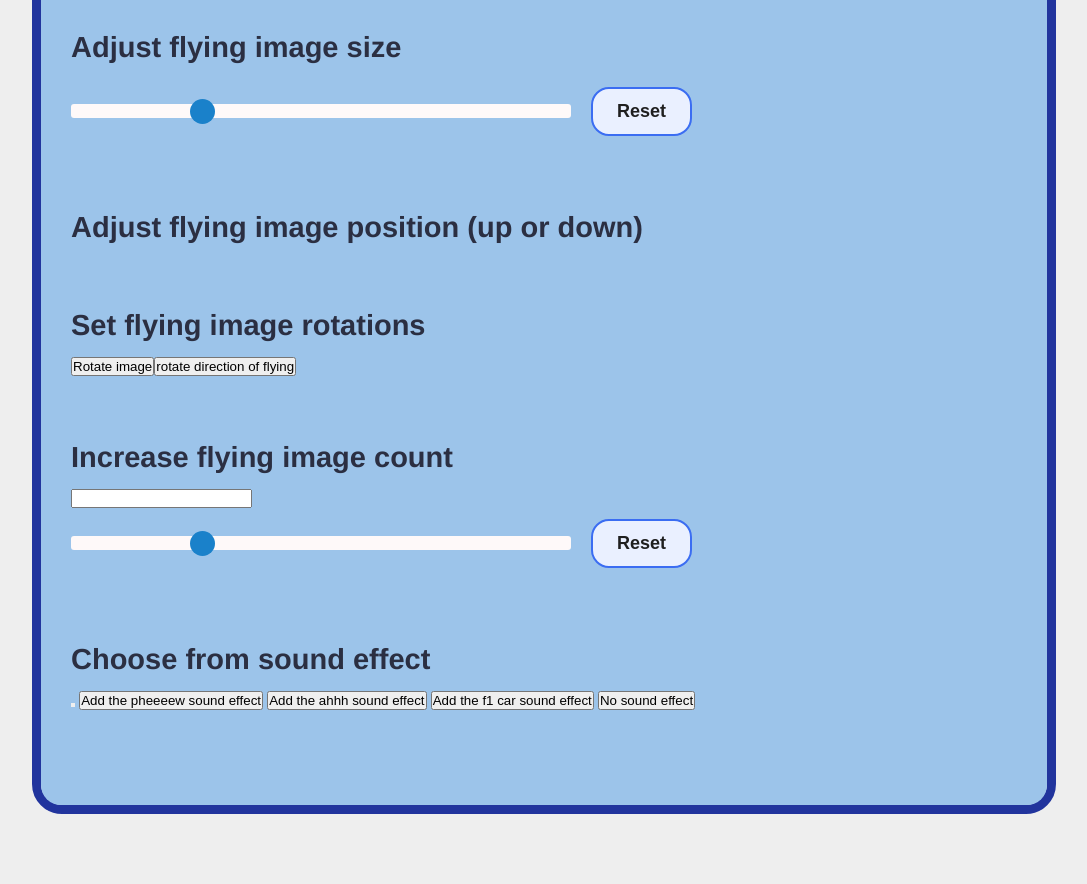
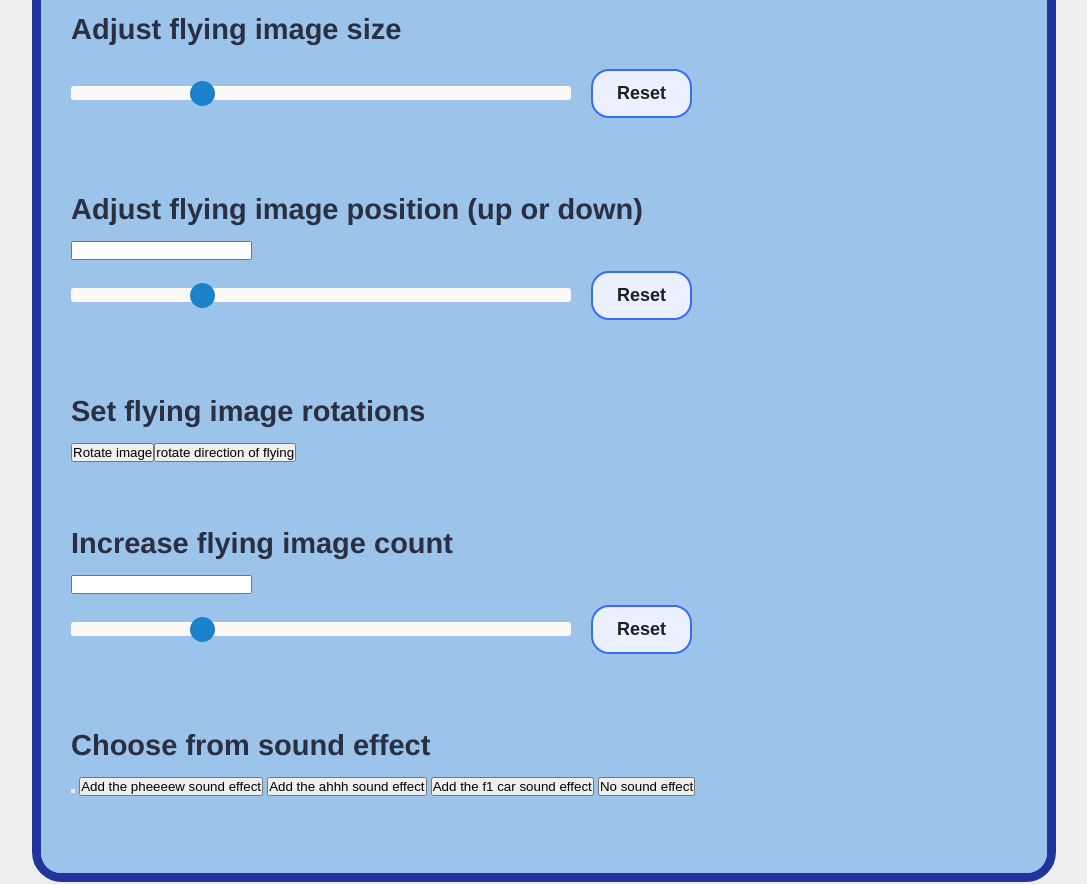
Before and after one commit to shalevwiden/blurbifysite, a website: page templates/blurbifyv1.html in a window 1280 px wide. Shown: the part 6049-6933 px from the top of the page, without its empty margins (96-1183 px from the left). Drawn offline with nearby package versions, Linux system fonts and the light colour scheme.

Commit message:
Working on slider stuff

```diff
--- a/src/scss/_flying_specs.scss
+++ b/src/scss/_flying_specs.scss
@@ -1,5 +1,7 @@
 // this will be the scss for the flying specs specsdiv
 // this div will have ALOT of inputs lol
+@use "../utils/mixins" as *;
+
 #flyingimage_specs {
   // this has all the styling of a specs div already
   margin-bottom: 100px;
@@ -43,5 +45,11 @@
         border-radius: 35px;
       }
     }
+    li {
+      .range_and_number {
+        border: 3px solid green;
+        @include flexcol;
+      }
+    }
   }
 }
--- a/templates/blurbifyv1.html
+++ b/templates/blurbifyv1.html
@@ -385,6 +385,26 @@
           </li>
           <li>
             <p>Adjust flying image position (up or down)</p>
+            <div class="range_and_number">
+              <!-- range and number because you can adjust the number in pixels -->
+              <input type="number" id="flying_y_px" />
+
+              <div class="sliderdiv">
+                <input
+                  type="range"
+                  id="flyingimage_y_position"
+                  class="sliderinput"
+                  min="0"
+                  max="20"
+                  value="5"
+                  step="1"
+                />
+                <!-- this will reset the pixel count in the num input and the slider -->
+                <button class="resetbutton" id="reset_flying_yposition">
+                  Reset
+                </button>
+              </div>
+            </div>
           </li>
           <li>
             <p>Set flying image rotations</p>
@@ -396,7 +416,7 @@
           </li>
           <li>
             <p>Increase flying image count</p>
-            <div class="count_and_spacing">
+            <div class="range_and_number">
               <input type="number" />
               <div class="sliderdiv">
                 <!-- this input will control the margins between the flying images so there can be multiple -->
```
Also changed, not shown: static/css/main.css, 1 other file.
